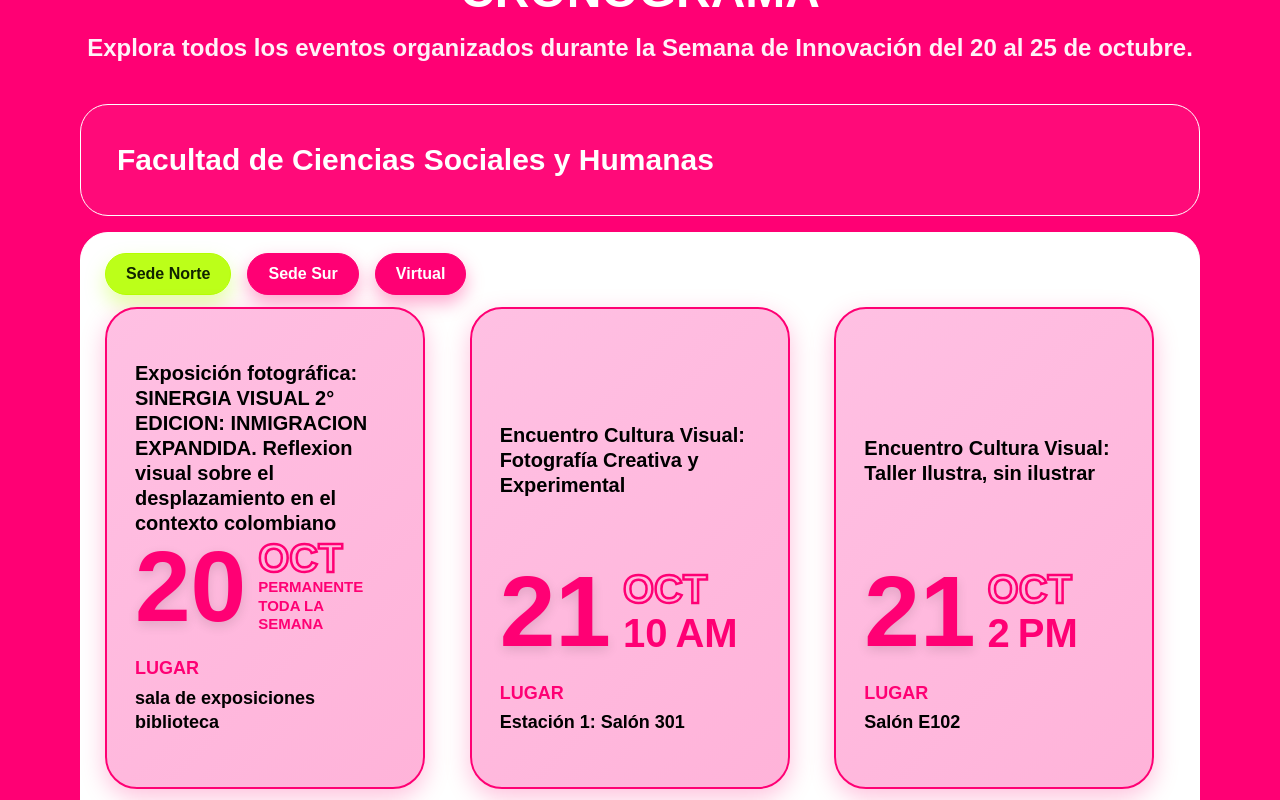
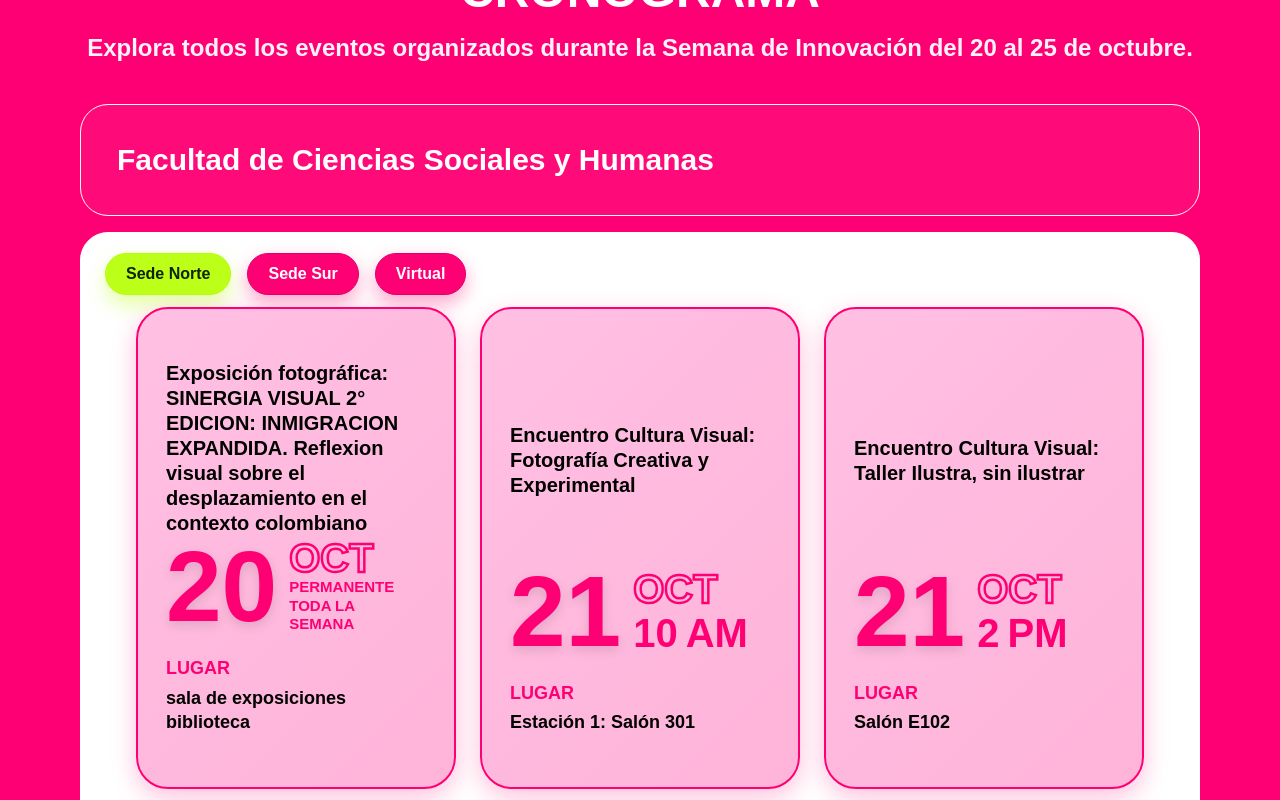
Before and after one commit to kariito1217/Inweek, a Next.js app: page /cronograma in a window 1280 px wide. Both pictures are taken after a click on the button "Facultad de Ciencias Sociales y Humanas". Shown: the part 137-937 px from the top of the page. Built offline with nearby package versions, Linux system fonts and the light colour scheme.

Commit message:
devuelvo

```diff
--- a/app/cronograma/page.tsx
+++ b/app/cronograma/page.tsx
@@ -251,6 +251,7 @@ export default function CronogramaPage() {
   const [tabByFaculty, setTabByFaculty] = useState<Record<string, SedeKey | null>>({})
 
   const PINK = "#ff0074"
+  const PINK_700 = "#e00068"
   const LIME = "#b5ff00"
 
   const scrollToId = (id: string) => {
@@ -403,7 +404,7 @@ export default function CronogramaPage() {
                                 onClick={() => setTabByFaculty((s) => ({ ...s, [accId]: tab }))}
                                 className="rounded-full text-sm md:text-base font-extrabold px-5 py-2 border transition-all duration-150 cursor-pointer hover:-translate-y-[1px]"
                                 style={{
-                                  borderColor: selectedTab === tab ? "#b5ff00" : "#ff0074",
+                                  borderColor: selectedTab === tab ? "#b5ff00" : "#e00068",
                                   backgroundColor: selectedTab === tab ? "rgba(181,255,0,0.9)" : "#ff0074",
                                   color: selectedTab === tab ? "#102400" : "#fff",
                                   boxShadow: selectedTab === tab ? "0 10px 20px rgba(181,255,0,0.35)" : "0 8px 18px rgba(255,0,116,0.35)",
@@ -420,13 +421,7 @@ export default function CronogramaPage() {
 
                     {/* Grid tarjetas */}
                     <div className="px-6 pb-7">
-                      <div
-                        className="
-                          flex flex-wrap justify-center items-stretch gap-5 lg:gap-6 pb-2 mx-auto
-                          sm:max-w-[1008px] lg:max-w-[1100px]
-                          xl:max-w-none xl:w-full xl:grid xl:grid-cols-3 xl:gap-6 xl:justify-between
-                        "
-                      >
+                      <div className="flex flex-wrap justify-center items-stretch gap-5 lg:gap-6 pb-2 mx-auto sm:max-w-[1008px] lg:max-w-[1100px]">
                         {(selectedTab ? grupo.buckets[selectedTab] : []).map((evento, i) => {
                           const { day, month, timeLabel, timeMain, meridiem, hasMinutes, rawHora } =
                             parseFechaHora(evento.fecha ?? "", evento.hora ?? "")
@@ -478,9 +473,9 @@ export default function CronogramaPage() {
 
                                       {/* Hora */}
                                       {hasMinutes ? (
-                                        /* Con minutos: HH:MM + AM/PM pequeño */
+                                        /* Con minutos: HH:MM relleno + AM/PM pequeño (¡sin cambios!) */
                                         <div
-                                          className="mt-1 select-none inline-flex items-end gap-1.5 time-pad-mins"
+                                          className="mt-1 select-none inline-flex items-end gap-1.5"
                                           style={{ whiteSpace: "nowrap", paddingRight: "0.80em", lineHeight: 1 }}
                                         >
                                           <span
@@ -497,9 +492,9 @@ export default function CronogramaPage() {
                                           </span>
                                         </div>
                                       ) : timeLabel ? (
-                                        /* Sin minutos: HH + AM/PM mismo tamaño */
+                                        /* Sin minutos: HH relleno + AM/PM del MISMO tamaño */
                                         <div
-                                          className="mt-1 select-none inline-flex items-end gap-2 time-pad-hour"
+                                          className="mt-1 select-none inline-flex items-end gap-2"
                                           style={{ whiteSpace: "nowrap", paddingRight: "0.60em", lineHeight: 1 }}
                                         >
                                           <span
@@ -573,12 +568,6 @@ export default function CronogramaPage() {
         [data-radix-accordion-trigger] { text-decoration: none !important; }
         [data-radix-accordion-trigger]:hover { text-decoration: none !important; }
         [data-radix-accordion-trigger] svg { display: none !important; }
-
-        /* Solo pantallas grandes (≥1280px): más respiro a la derecha del bloque de hora */
-        @media (min-width: 1280px) {
-          .time-pad-mins { padding-right: 1.8em !important; }
-          .time-pad-hour { padding-right: 1.6em !important; }
-        }
       `}</style>
     </div>
   )
```
